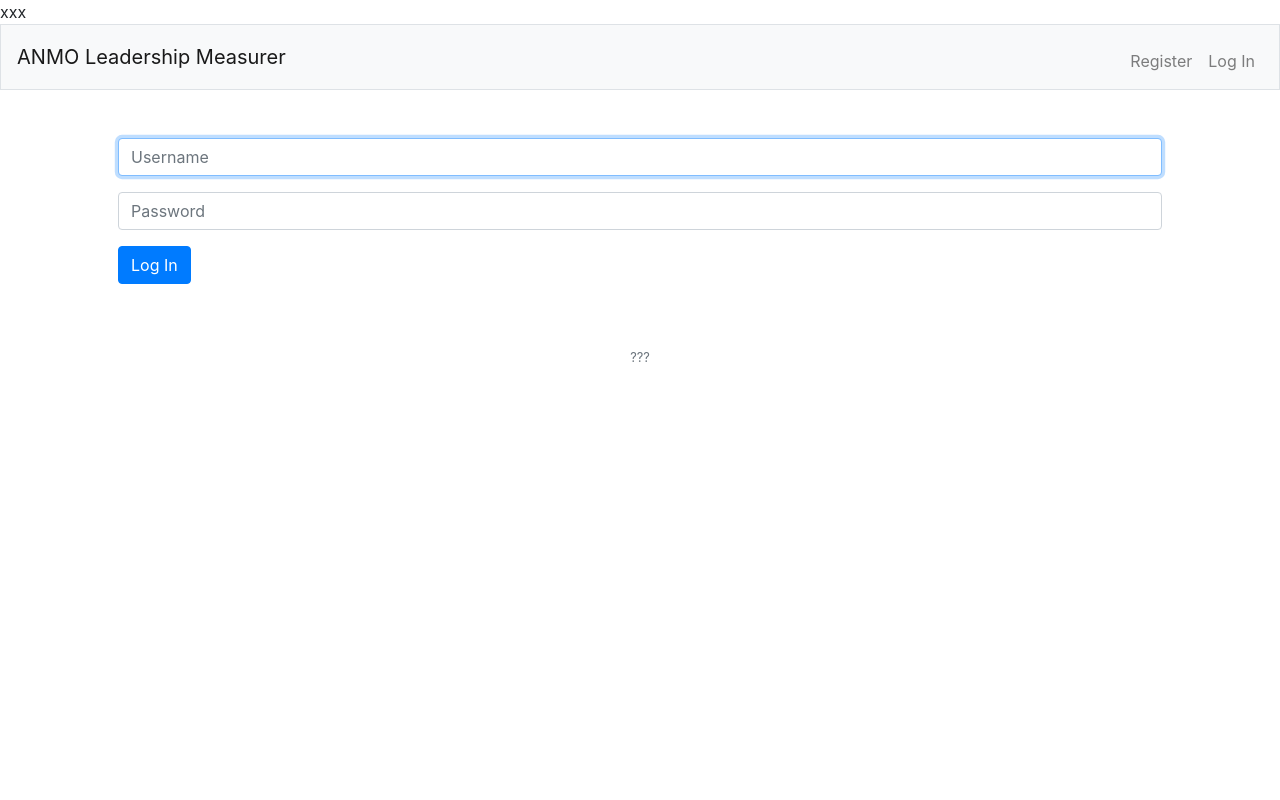
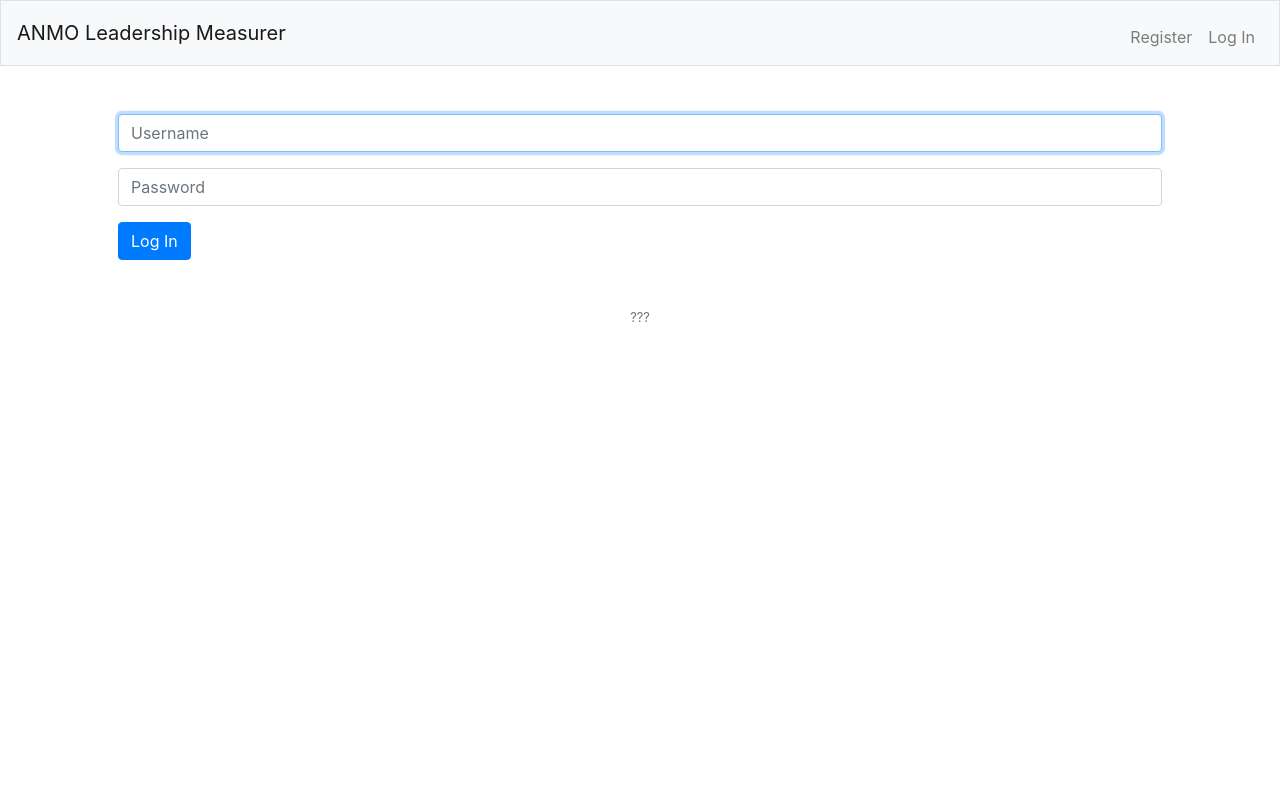
Before and after one commit to MorrisGunther/FINAL, a Flask app: page /login in a window 1280 px wide. Run offline with Flask 2, Linux system fonts and the light colour scheme; parts of the project's set-up code (start-up, migrations or seed data) failed here and were passed over; some libraries are stand-ins or nearby versions.

Commit message:
opuudsgfh

```diff
--- a/templates/login.html
+++ b/templates/login.html
@@ -1,4 +1,3 @@
-xxx
 {% extends "manager_layout.html" %}
 
 {% block title %}
```
